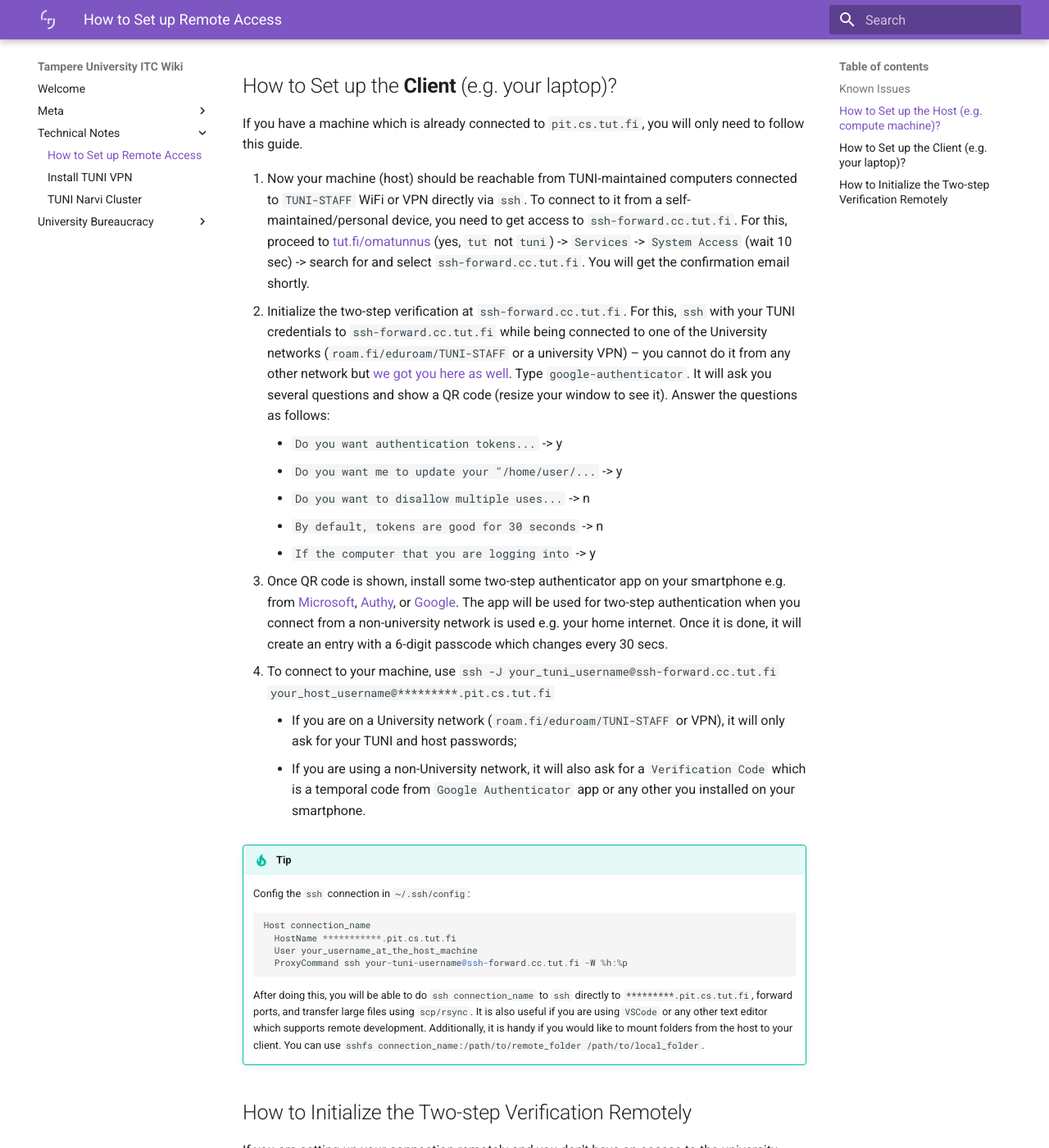
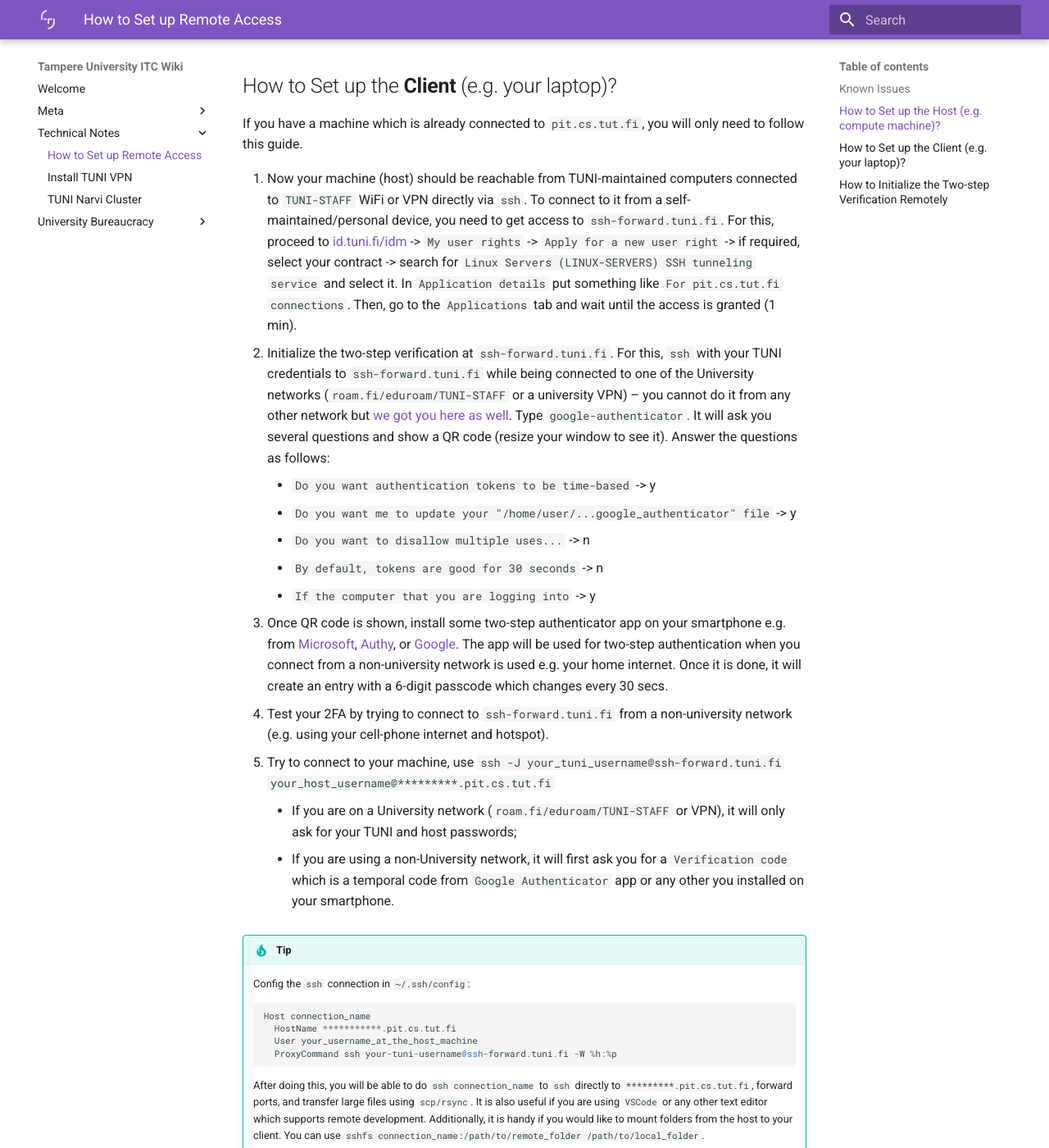
Before and after one commit to TUNI-ITC/wiki, an MkDocs documentation site: the page built from docs/Technical-Notes/how-to-set-up-remote-access.md, in a window 1280 px wide and 1400 px high, scrolled down 1441 px. Shown: the whole window at 82% size. Built offline with MkDocs 1.6.1 and Material for MkDocs 9.7.7, drawn with Linux system fonts in a browser that asks for light colours; some of the changed text lies outside the part shown.

Commit message:
how2setup_remote: TUT -> TUNI SSH proxy (#25)

````diff
--- a/docs/Technical-Notes/how-to-set-up-remote-access.md
+++ b/docs/Technical-Notes/how-to-set-up-remote-access.md
@@ -4,21 +4,21 @@ _This is the guide for setting up the remote connection to your office machine a
 
 We assume that you have an Ubuntu 16.04 or 18.04 desktop (**host**) at your office and you would like to access it remotely from, let's say, your personal laptop (**client**). If the machine is already set up and you would like to just learn how to connect to it, use only the guide for a client.
 
-The connection will be maintained using a proxy server (`ssh-forward.cc.tut.fi`). Currently, this is the most convenient and stable way of setting up the remote connection to your compute machine (to the best of our knowledge – let us know if there is something else).
+The connection will be maintained using a proxy server (`ssh-forward.tuni.fi`). Currently, this is the most convenient and stable way of setting up the remote connection to your compute machine (to the best of our knowledge – let us know if there is something else).
 
 The host machine will be reachable using a University-maintained laptop using University `TUNI-STAFF` WiFi or a pre-installed TUNI VPN, for a self-maintained laptop you will need to do something extra and we have it in this guide.
 
 ## Known Issues
 
 - You will need to contact `it-helpdesk@tuni.fi` and ask to activate and configure your wall internet socket in a special way. This might take some time.
-- `ssh-forward.cc.tut.fi` doesn't support key-pair authentication.
-- Depending on the network you are using, a different log in procedure will be required: only your TUNI password if you are connected to `roam.fi/eduroam/TUNI-STAFF`; and your password + 2FA passcode on other networks.
-- `ssh-forward.cc.tut.fi` has very limited disk space for each user (few MB). Therefore, can only be used as a proxy for your `ssh` connection *which is its main purpose*.
+- `ssh-forward.tuni.fi` doesn't support key-pair authentication.
+- Depending on the network you are using, a different log in procedure will be required: only your TUNI password if you are connected to `roam.fi/eduroam/TUNI-STAFF`; and 2FA + your TUNI and host-machine passwords  on other networks.
+- `ssh-forward.tuni.fi` has very limited disk space for each user (few MB). Therefore, can only be used as a proxy for your `ssh` connection *which is its main purpose*.
 
 ## How to Set up the **Host** (e.g. compute machine)?
 1. Email `it-helpdesk@tuni.fi` to connect your office machine to `pit.cs.tut.fi` network. They will assign a fixed IP/FQDN and you will not need to type your credentials every 24 hours to have an internet connection. Specify the following things:
     - the inventory number of the machine (on the sticker),
-    - MAC address of the socket in the machine you would like to use for the wired connection to the internet (you may have several Ethernet ports--you need only one),
+    - MAC address of the socket in the machine you would like to use for the wired connection to the internet (you may have several Ethernet ports – you need only one),
     - mention the Ethernet socket number from the wall that you will use.
 2. At this point, you should have had received the response from `it-helpdesk@tuni.fi` and be able to connect to the internet using the socket you specified. If so, check your IP and type `host your_IP` to find out the FQDN. It should be something like `IP_reversed pointed to **********.pit.cs.tut.fi`.
 3. Install `openssh-server` on your machine (host). This will allow `ssh` connection to this machine.
@@ -28,17 +28,18 @@ The host machine will be reachable using a University-maintained laptop using Un
 ## How to Set up the **Client** (e.g. your laptop)?
 If you have a machine which is already connected to `pit.cs.tut.fi`, you will only need to follow this guide.
 
-1. Now your machine (host) should be reachable from TUNI-maintained computers connected to `TUNI-STAFF` WiFi or VPN directly via `ssh`. To connect to it from a self-maintained/personal device, you need to get access to `ssh-forward.cc.tut.fi`. For this, proceed to [tut.fi/omatunnus](https://www.tut.fi/omatunnus) (yes, `tut` not `tuni`) -> `Services` -> `System Access` (wait 10 sec) -> search for and select `ssh-forward.cc.tut.fi`. You will get the confirmation email shortly.
-2. Initialize the two-step verification at `ssh-forward.cc.tut.fi`. For this, `ssh` with your TUNI credentials to `ssh-forward.cc.tut.fi` while being connected to one of the University networks (`roam.fi/eduroam/TUNI-STAFF` or a university VPN) – you cannot do it from any other network but [we got you here as well](#how-to-initialize-the-two-step-verification-remotely). Type `google-authenticator`. It will ask you several questions and show a QR code (resize your window to see it). Answer the questions as follows:
-    - `Do you want authentication tokens...` -> y
-    - `Do you want me to update your "/home/user/...` -> y
+1. Now your machine (host) should be reachable from TUNI-maintained computers connected to `TUNI-STAFF` WiFi or VPN directly via `ssh`. To connect to it from a self-maintained/personal device, you need to get access to `ssh-forward.tuni.fi`. For this, proceed to [id.tuni.fi/idm](https://id.tuni.fi/idm/?uiLang=en) -> `My user rights` -> `Apply for a new user right` -> if required, select your contract -> search for `Linux Servers (LINUX-SERVERS) SSH tunneling service` and select it. In `Application details` put something like `For pit.cs.tut.fi connections`. Then, go to the `Applications` tab and wait until the access is granted (1 min).
+2. Initialize the two-step verification at `ssh-forward.tuni.fi`. For this, `ssh` with your TUNI credentials to `ssh-forward.tuni.fi` while being connected to one of the University networks (`roam.fi/eduroam/TUNI-STAFF` or a university VPN) – you cannot do it from any other network but [we got you here as well](#how-to-initialize-the-two-step-verification-remotely). Type `google-authenticator`. It will ask you several questions and show a QR code (resize your window to see it). Answer the questions as follows:
+    - `Do you want authentication tokens to be time-based` -> y
+    - `Do you want me to update your "/home/user/...google_authenticator" file` -> y
     - `Do you want to disallow multiple uses...` -> n
     - `By default, tokens are good for 30 seconds` -> n
     - `If the computer that you are logging into` -> y
 3. Once QR code is shown, install some two-step authenticator app on your smartphone e.g. from [Microsoft](https://www.microsoft.com/en-us/account/authenticator), [Authy](https://authy.com/), or [Google](https://www.google.com/search?q=Google+Authenticator+apple+android). The app will be used for two-step authentication when you connect from a non-university network is used e.g. your home internet. Once it is done, it will create an entry with a 6-digit passcode which changes every 30 secs.
-4.  To connect to your machine, use `ssh -J your_tuni_username@ssh-forward.cc.tut.fi your_host_username@*********.pit.cs.tut.fi`
+4. Test your 2FA by trying to connect to `ssh-forward.tuni.fi` from a non-university network (e.g. using your cell-phone internet and hotspot).
+5. Try to connect to your machine, use `ssh -J your_tuni_username@ssh-forward.tuni.fi your_host_username@*********.pit.cs.tut.fi`
     - If you are on a University network (`roam.fi/eduroam/TUNI-STAFF` or VPN), it will only ask for your TUNI and host passwords;
-    - If you are using a non-University network, it will also ask for a `Verification Code` which is a temporal code from `Google Authenticator` app or any other you installed on your smartphone.
+    - If you are using a non-University network, it will first ask you for a `Verification code` which is a temporal code from `Google Authenticator` app or any other you installed on your smartphone.
 
 
 !!! tip
@@ -47,10 +48,10 @@ If you have a machine which is already connected to `pit.cs.tut.fi`, you will on
     Host connection_name
       HostName ***********.pit.cs.tut.fi
       User your_username_at_the_host_machine
-      ProxyCommand ssh your-tuni-username@ssh-forward.cc.tut.fi -W %h:%p
+      ProxyCommand ssh your-tuni-username@ssh-forward.tuni.fi -W %h:%p
     ```
     After doing this, you will be able to do `ssh connection_name` to `ssh` directly to `*********.pit.cs.tut.fi`, forward ports, and transfer large files using `scp/rsync`. It is also useful if you are using `VSCode` or any other text editor which supports remote development. Additionally, it is handy if you would like to mount folders from the host to your client. You can use `sshfs connection_name:/path/to/remote_folder /path/to/local_folder`.
 
 
 ## How to Initialize the Two-step Verification Remotely
-If you are setting up your connection remotely and you don't have an access to the university networks nor VPN at the moment, you still can do it. For this, you will need to apply for another TUT service. Proceed to [tut.fi/omatunnus](https://www.tut.fi/omatunnus) (yes, `tut` not `tuni`) -> `Services` -> `System Access` (wait 10 sec) -> search for `linux-ssh.cc.tut.fi` or `staff-linux.cc.tut.fi` depending on whether your are a student or a staff. When the access is granted (5 mins), `ssh` to one of them, and from there `ssh` to `ssh-forward.cc.tut.fi` -- no verification code will be asked as these servers are in the university network. Then, proceed with the initialization of the two-factor auth.
+If you are setting up your connection remotely and you don't have an access to the university networks nor VPN at the moment, you still can do it. For this, you may use the old ssh-server if it still works for you `ssh-forward.cc.tut.fi`, otherwise you will need to apply for another TUT service. Proceed to [tut.fi/omatunnus](https://www.tut.fi/omatunnus) (yes, `tut` not `tuni`) -> `Services` -> `System Access` (wait 10 sec) -> search for `linux-ssh.cc.tut.fi` or `staff-linux.cc.tut.fi` depending on whether your are a student or a staff. When the access is granted (5 mins), `ssh` to one of them, and from there `ssh` to `ssh-forward.tuni.fi` -- no verification code will be asked as these servers are in the university network. Then, proceed with the initialization of the two-factor auth.
````
